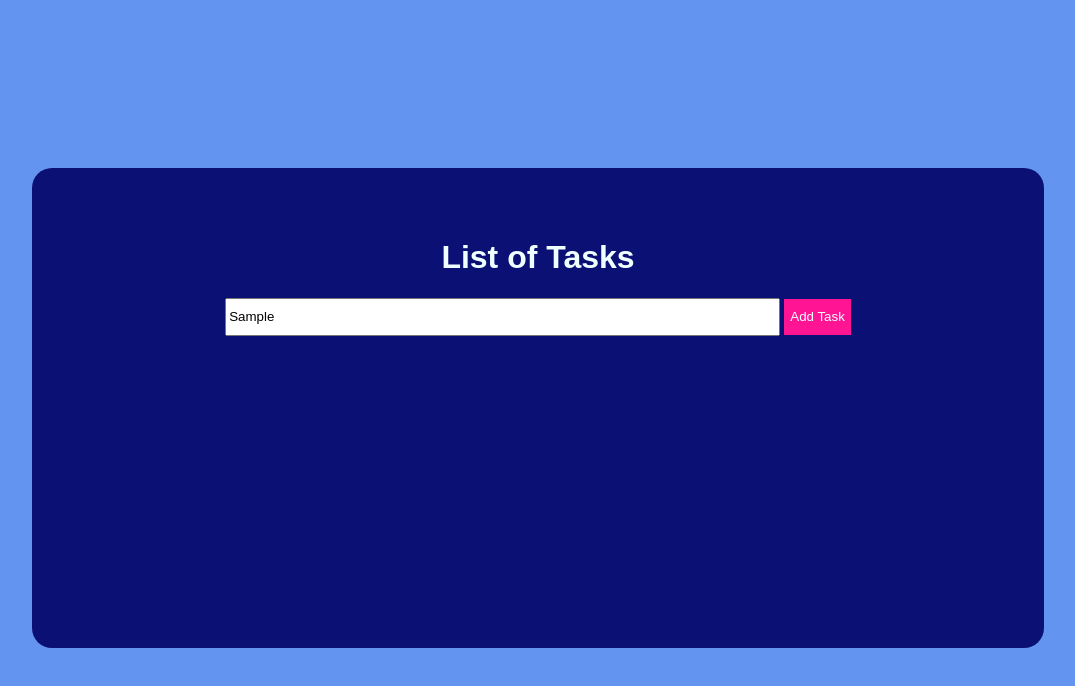
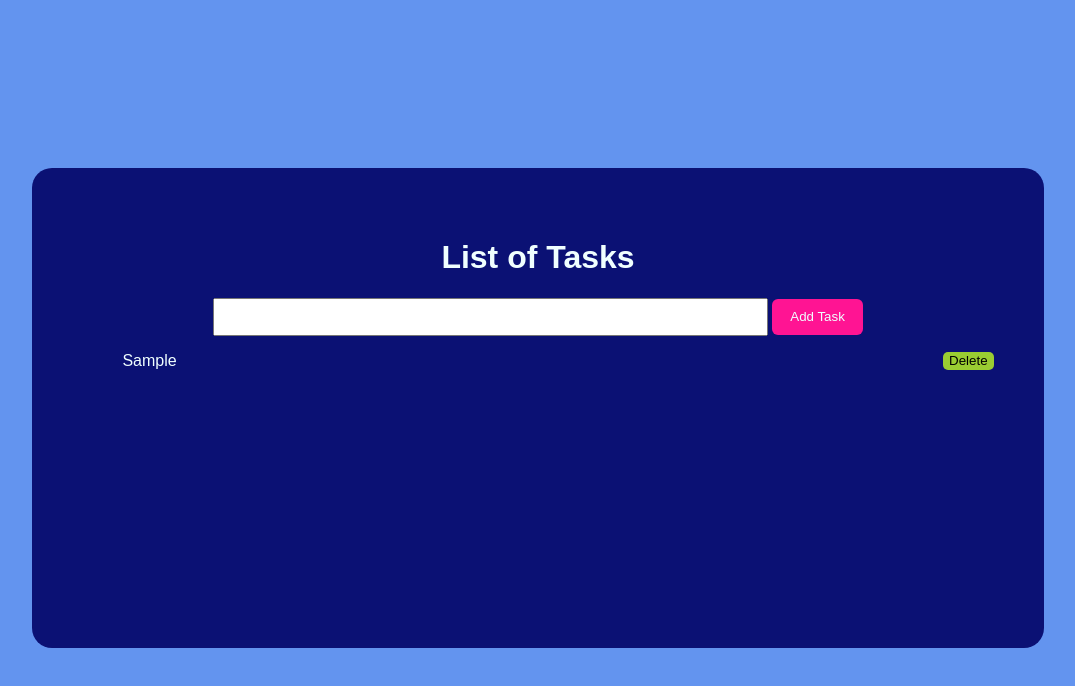
Before and after one commit to dmitryt80/basic-to_do-list, a plain HTML site: page index.html in a window 1280 px wide. Both pictures are taken after typing "Sample" into the empty fields and a click on the button "Add Task". Shown: the whole page, without its empty margins (102-1177 px from the left). Drawn offline with Linux system fonts and the light colour scheme.

Commit message:
finished project

```diff
--- a/index.html
+++ b/index.html
@@ -14,6 +14,7 @@
 <input type="text">
 <button>Add Task</button>
 </div>
+<ul class="todo-list"></ul>
 </div>
  </div>
  <script src="./index.js"></script>
--- a/index.js
+++ b/index.js
@@ -0,0 +1,19 @@
+
+const button = document.querySelector(".input-container button");
+const input = document.querySelector(".input-container input");
+const list = document.querySelector(".todo-list");
+
+button.addEventListener("click", () => {
+const li = document.createElement("li");
+li.className = "todo-list-item";
+const deleteBtn = document.createElement('button');
+deleteBtn.innerText = "Delete";
+li.innerText = input.value;
+list.appendChild(li);
+li.appendChild(deleteBtn);
+input.value = "";
+
+deleteBtn.addEventListener("click", () => {
+ list.removeChild(li);
+})
+});
--- a/style.css
+++ b/style.css
@@ -31,9 +31,28 @@ outline-color: azure;
 }
 
 .input-container button {
+width: 10%;
 height: 36px;
+border-radius: 6px;
 border: none;
 color: azure;
 background-color: deeppink;
 cursor: pointer;
 }
+
+.todo-list {
+list-style-type: none;
+}
+
+.todo-list-item {
+display: flex;
+justify-content: space-between;
+margin-bottom: 10px;
+}
+
+.todo-list-item button {
+ border: none;
+ border-radius: 5px;
+ background-color: yellowgreen;
+ cursor: pointer;
+}
```
